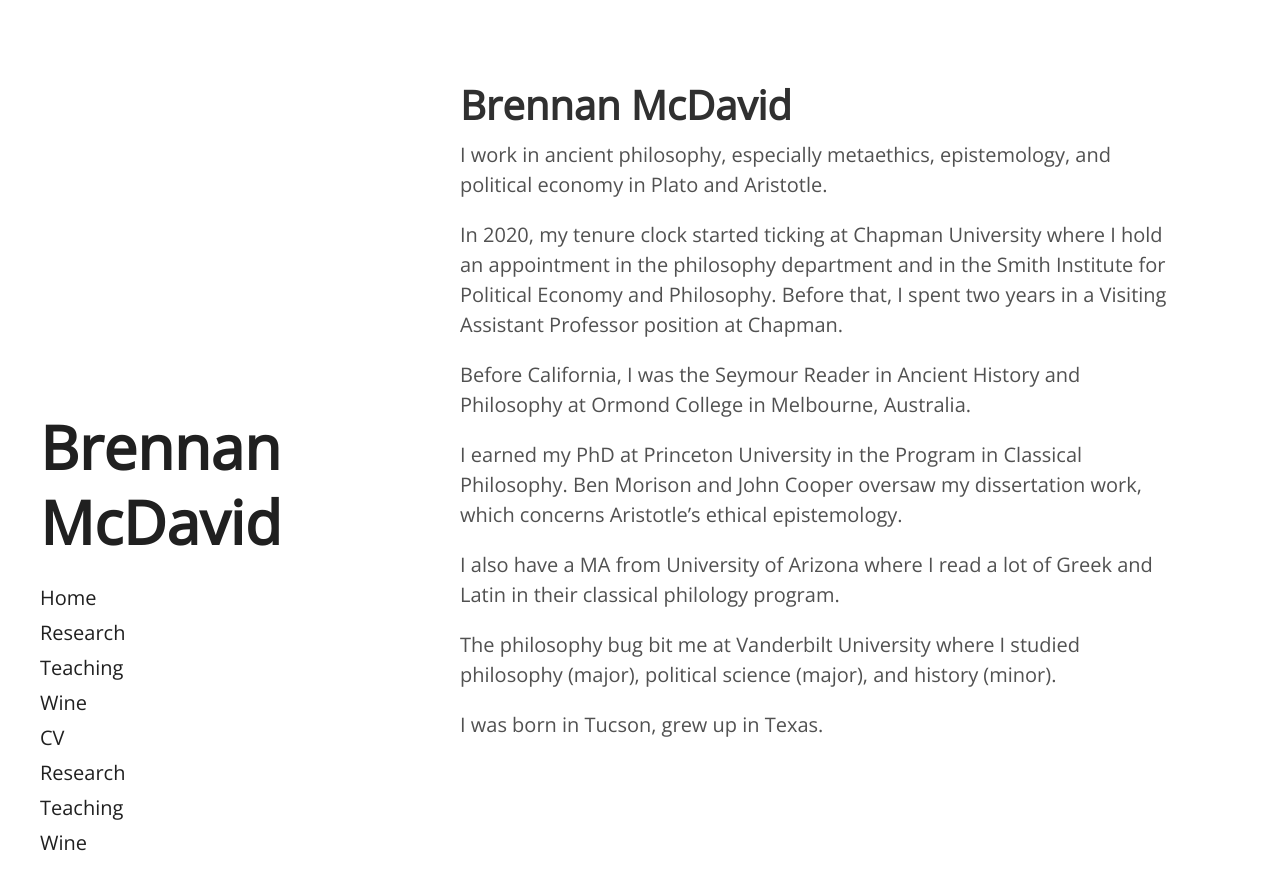
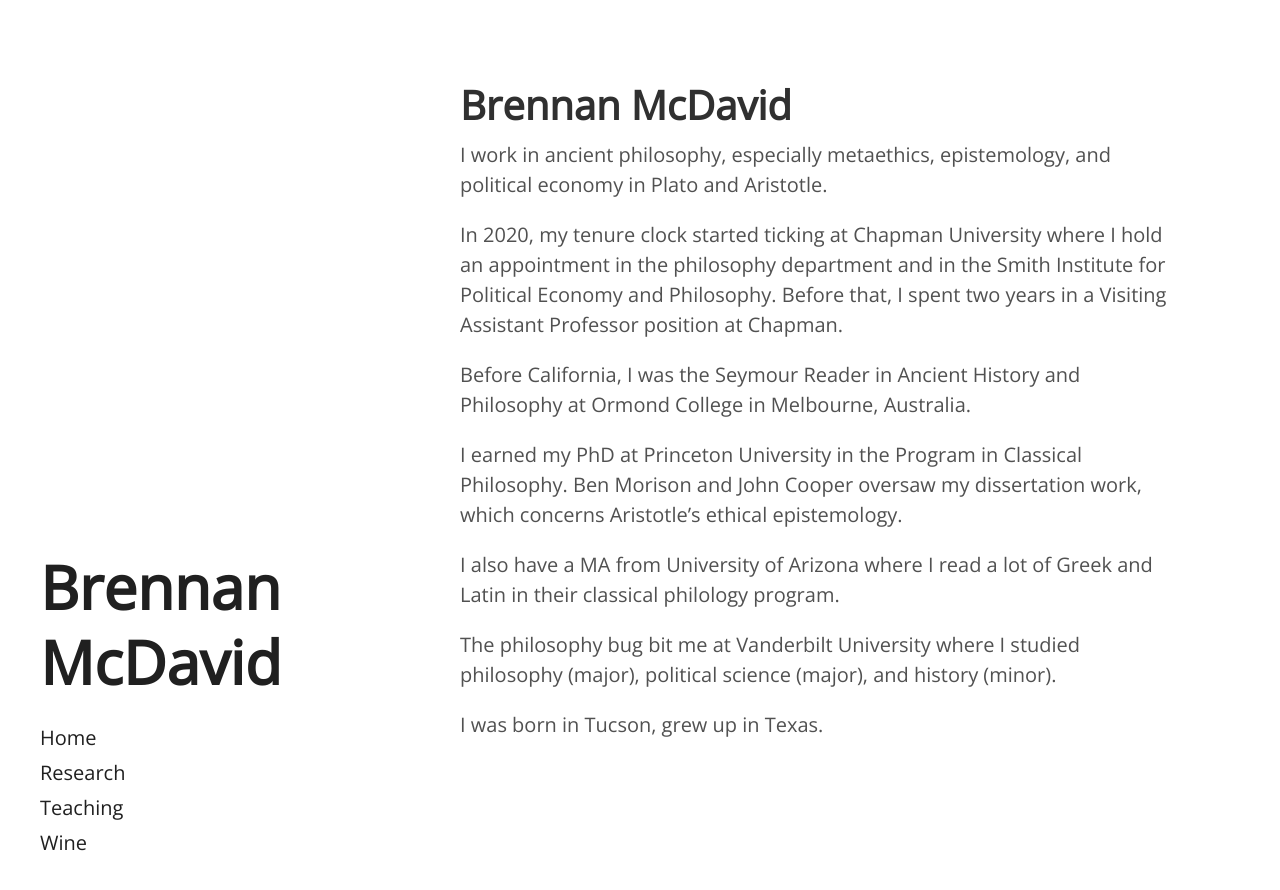
Before and after one commit to bkmcdavid/bkmcdavid.github.io, a Jekyll site: the page built from index.html, in a window 1280 px wide. Shown: the top 890 px of the page. Built offline with Jekyll 4.4.1, drawn with Linux system fonts in a browser that asks for light colours; the list of posts is cut into pages by our own code.

Commit message:
experiment with commenting out the nav items

```diff
--- a/_includes/sidebar.html
+++ b/_includes/sidebar.html
@@ -26,10 +26,10 @@
         {% endif %}
       {% endfor %}
 
-      <a class="sidebar-nav-item" href="https://bkmcdavid.github.io/pdfs/CV.pdf">CV</a>
+      <!--<a class="sidebar-nav-item" href="https://bkmcdavid.github.io/pdfs/CV.pdf">CV</a>
       <a class="sidebar-nav-item" href="https://bkmcdavid.github.io/research">Research</a>
       <a class="sidebar-nav-item" href="/teaching">Teaching</a>
-      <a class="sidebar-nav-item" href="/wine">Wine</a>
+      <a class="sidebar-nav-item" href="/wine">Wine</a>-->
     </nav>
 
 
```
